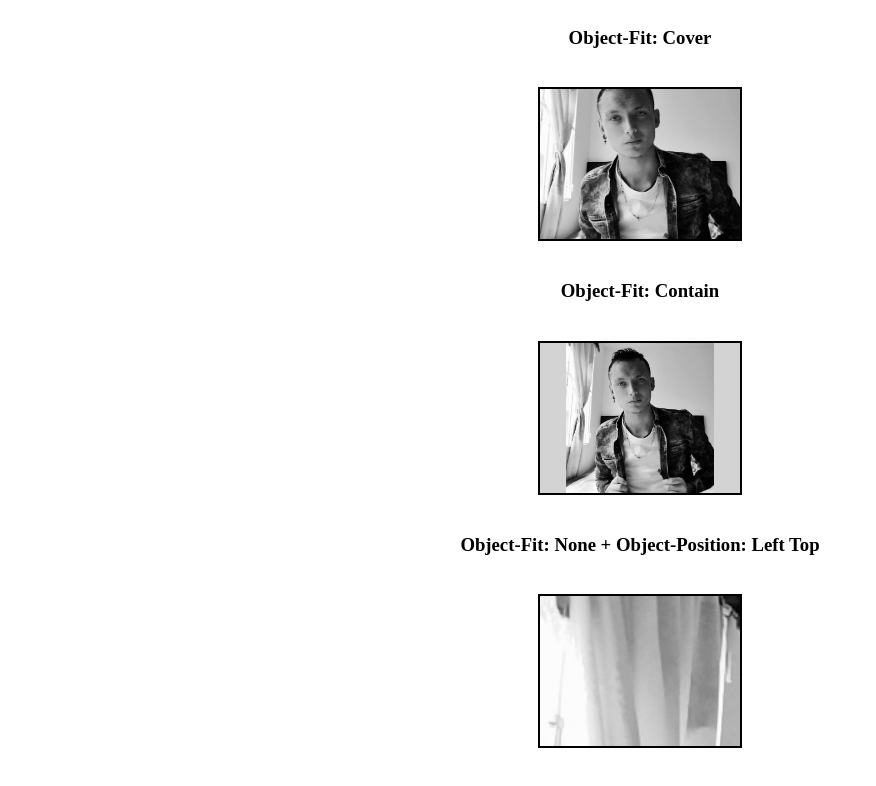
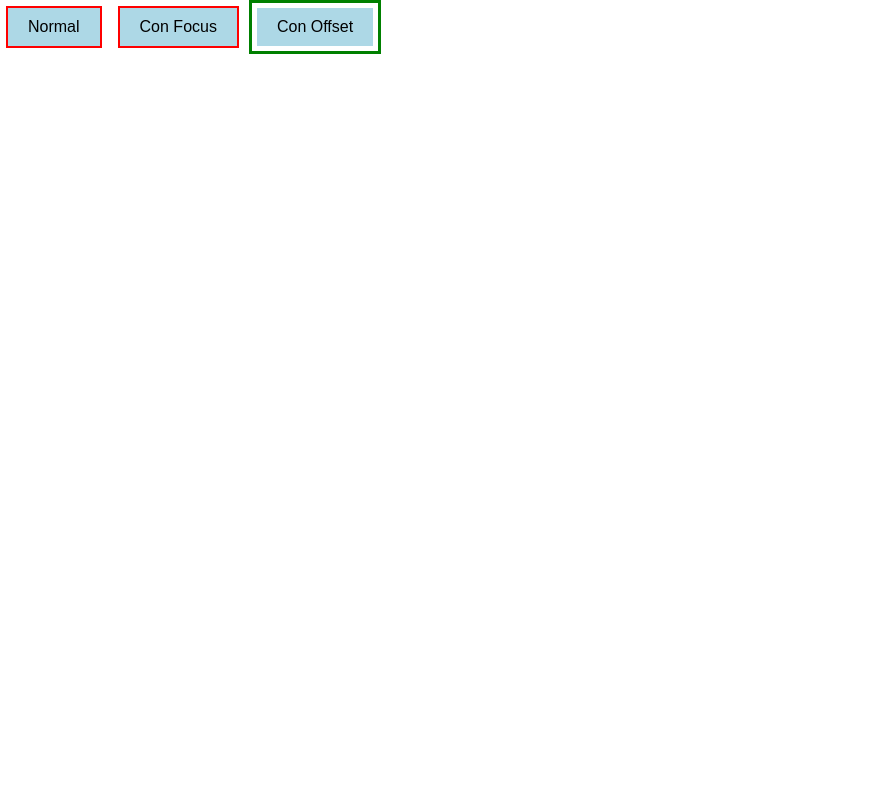
Before and after one commit to ecamilogp/curso-de-css, a Vue app: page / in a window 1280 px wide. Shown: the top 786 px of the page, without its empty margins (0-876 px from the left). Built offline with nearby package versions, Linux system fonts and the light colour scheme; the HTML template or start-up script is replaced by a standard one.

Commit message:
uso de outline

```diff
--- a/src/App.vue
+++ b/src/App.vue
@@ -24,7 +24,8 @@
 // import Transiciones from './component/css-intermedio/Transiciones-.vue'
 // import Overflow from './component/css-intermedio/Overflow-.vue'
 // import ControlDeFlujoDeTexto from './component/css-intermedio/ControlDeFlujoDeTexto.vue'
-import ObjectFityObjectPosition from './component/css-intermedio/ObjectFityObjectPosition.vue'
+// import ObjectFityObjectPosition from './component/css-intermedio/ObjectFityObjectPosition.vue'
+import OutlineContorno from './component/css-intermedio/OutlineContorno.vue'
 </script>
 
 <template>
@@ -53,5 +54,6 @@ import ObjectFityObjectPosition from './component/css-intermedio/ObjectFityObjec
   <!-- <Transiciones /> -->
   <!-- <Overflow /> -->
   <!-- <ControlDeFlujoDeTexto /> -->
-  <ObjectFityObjectPosition />
+  <!-- <ObjectFityObjectPosition /> -->
+  <OutlineContorno />
 </template>
--- /dev/null
+++ b/src/component/css-intermedio/OutlineContorno.vue
@@ -0,0 +1,38 @@
+<template>
+  <div class="contenedor">
+    <button class="boton">Normal</button>
+    <button class="boton focus">Con Focus</button>
+    <button class="boton offset">Con Offset</button>
+  </div>
+</template>
+
+<style scoped>
+.contenedor {
+  display: flex;
+  gap: 20px;
+}
+
+.boton {
+  padding: 10px 20px;
+  font-size: 16px;
+  border: none;
+  background-color: lightblue;
+  cursor: pointer;
+}
+
+/* Contorno básico */
+.boton {
+  outline: 2px solid red;
+}
+
+/* Cambiar el contorno al hacer focus */
+.boton.focus:focus {
+  outline: 3px dashed blue;
+}
+
+/* Separar el contorno del botón */
+.boton.offset {
+  outline: 3px solid green;
+  outline-offset: 5px;
+}
+</style>
```
